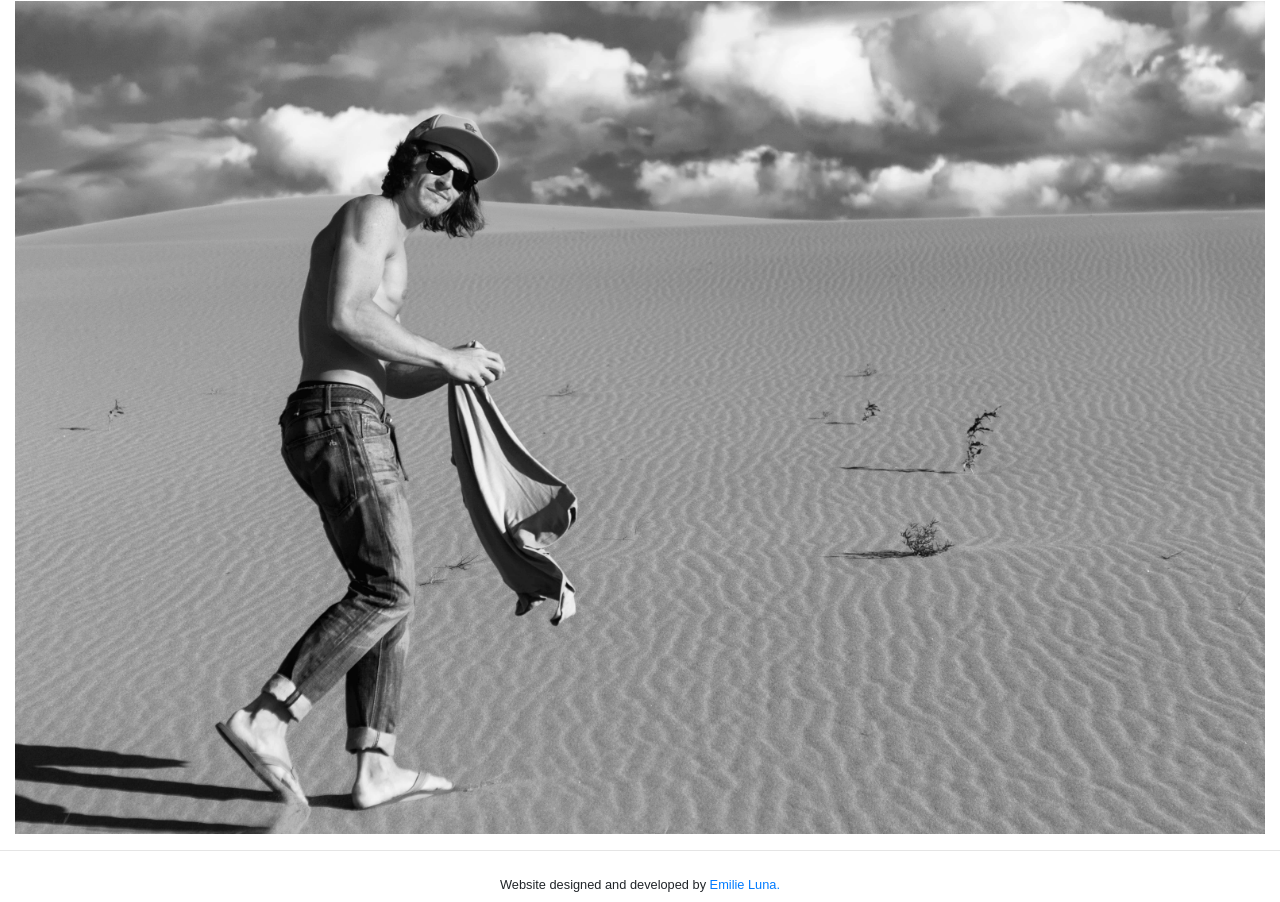
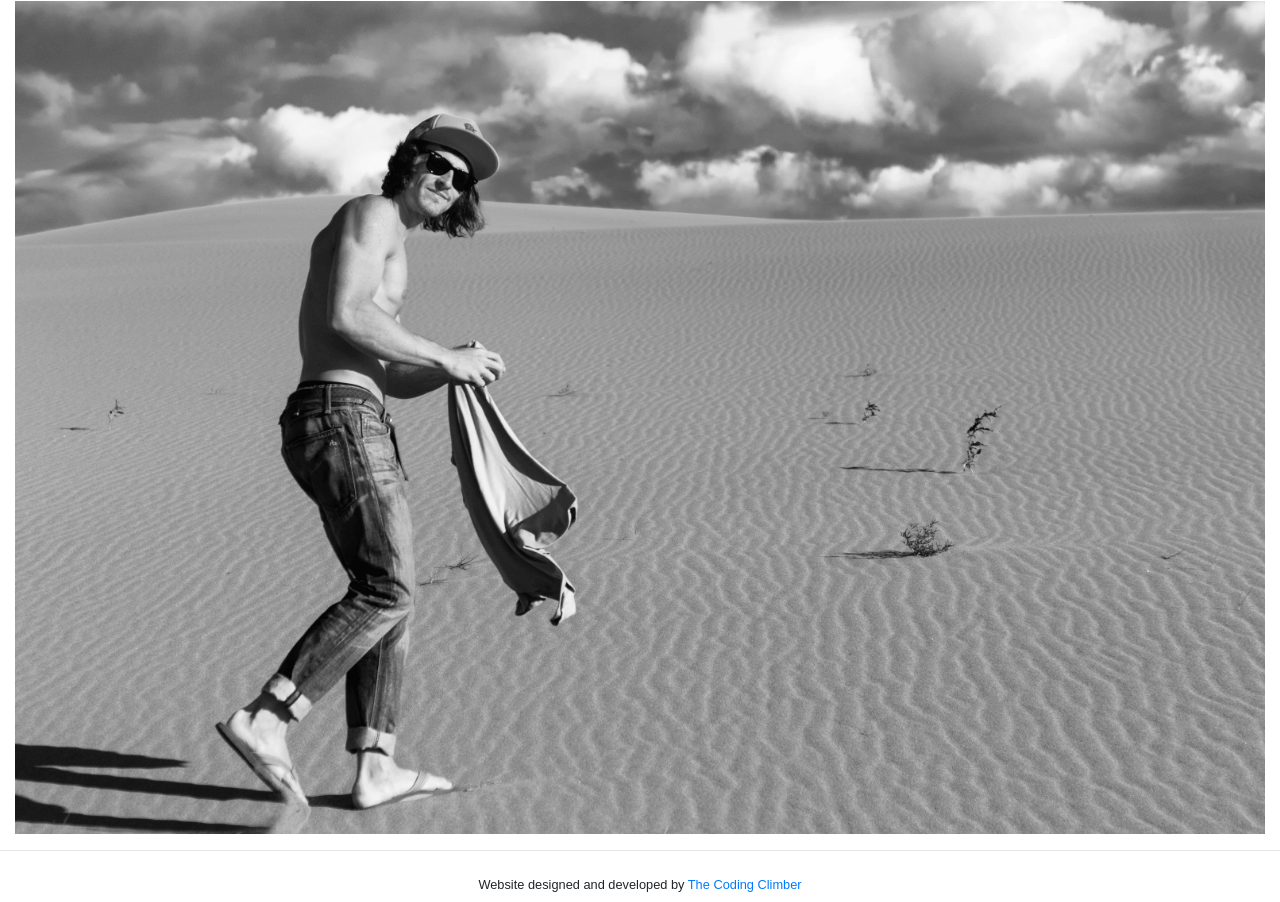
Before and after one commit to alexmanikowski/alexmanikowski.github.io, a plain HTML site: page bio.html in a window 1280 px wide. Shown: the part 1239-2141 px from the top of the page. Drawn offline with nearby package versions, Linux system fonts and the light colour scheme; files that its build step writes are made by us from their sources; files whose address does not match are found by name.

Commit message:
change links to coding climber in footer

```diff
--- a/bio.html
+++ b/bio.html
@@ -141,7 +141,7 @@ Alex mainly focuses on bouldering and has climbed numerous V13 (8B) boulders, wh
 
 
 
-        <footer><p class="centerTextFooter p-2">Website designed and developed by <a href="https://emilieluna.github.io" target="_blank">Emilie Luna.</a></p></footer>
+        <footer><p class="centerTextFooter p-2">Website designed and developed by <a href="https://www.codingclimber.com" target="_blank">The Coding Climber</a></p></footer>
 
  <!-- Optional JavaScript -->
     <!-- jQuery first, then Popper.js, then Bootstrap JS -->
```
Also changed, not shown: contact.html (+1 -1 lines), index.html (+1 -1 lines), photos.html (+1 -1 lines), sponsors.html (+1 -1 lines).
